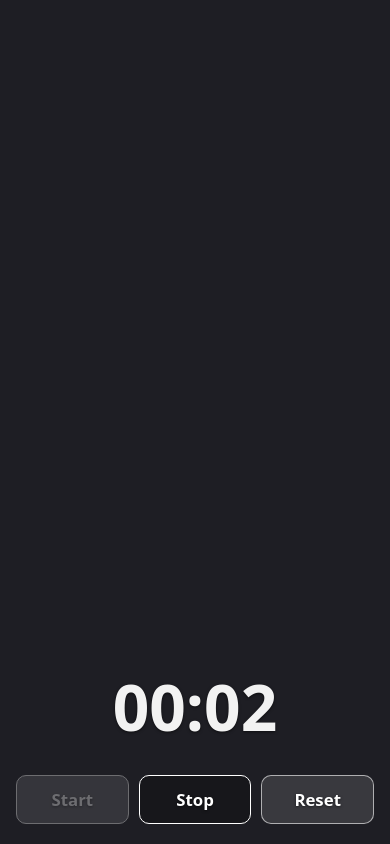
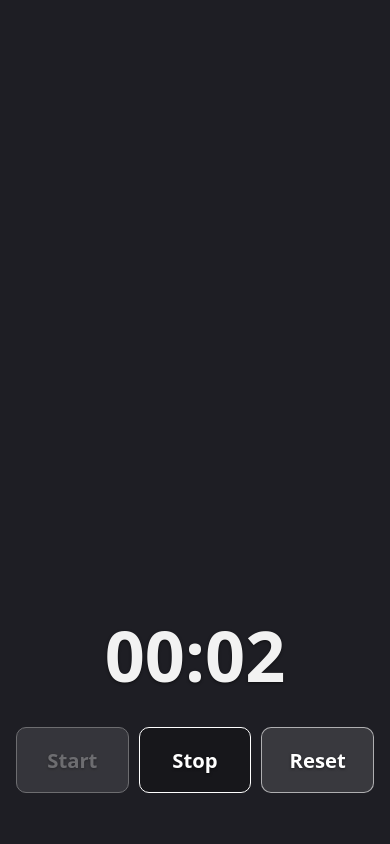
Before and after one commit to moniquehyho/traffic-light-timer, a plain HTML site: page remote.html in a window 390 px wide. Both pictures are taken after a click on the button "Start". Drawn offline with Linux system fonts and the light colour scheme.

Commit message:
Keep each colour on until the next, fit the minimised phone panel
- Green stays on until amber comes in, amber until red; red stays on
- Minimised phone panel fits the visible screen on any phone size or
  orientation (uses the dynamic viewport height and safe areas), so
  Resume/Stop/Reset never need scrolling
- Version tag on timer-core.js so phones pick up updates straight away

Co-Authored-By: Claude Opus 5.5 <noreply@anthropic.com>

```diff
--- a/remote.html
+++ b/remote.html
@@ -2,13 +2,14 @@
 <html lang="en">
 <head>
 <meta charset="UTF-8">
-<meta name="viewport" content="width=device-width, initial-scale=1.0">
+<meta name="viewport" content="width=device-width, initial-scale=1.0, viewport-fit=cover">
 <title>Timer Control</title>
 <style>
   * { box-sizing: border-box; }
   body {
     margin: 0;
     min-height: 100vh;
+    min-height: 100dvh;  /* the visible height, between the phone's address bar and toolbar */
     font-family: system-ui, -apple-system, "Segoe UI", sans-serif;
     background: #1e1e24;
     color: #f2f2f2;
@@ -25,14 +26,21 @@
     display: flex;
     flex-direction: column;
     gap: 14px;
-    padding: 14px 16px 20px;
+    padding: 14px max(16px, env(safe-area-inset-right)) max(20px, env(safe-area-inset-bottom)) max(16px, env(safe-area-inset-left));
     text-shadow: 0 1px 3px rgba(0, 0, 0, 0.55);
   }
   .clock { text-align: center; }
   #time { font-size: 3rem; font-weight: 600; font-variant-numeric: tabular-nums; line-height: 1.1; }
   #status { font-size: 0.9rem; min-height: 1.3em; }
-  body.compact #time { font-size: 4rem; }
-  body.compact .setup { display: none; }  /* while a timer is on: just the time and buttons */
+
+  /* While a timer is on: just the time and buttons, fitted to the visible screen so nothing
+     needs scrolling, and sized to the phone (smaller on short or landscape screens). */
+  body.compact { height: 100vh; height: 100dvh; overflow: hidden; }
+  body.compact .colour-area { min-height: 0; }
+  body.compact .setup { display: none; }
+  body.compact .panel { padding-bottom: max(6vh, 20px, env(safe-area-inset-bottom)); }
+  body.compact #time { font-size: clamp(2.5rem, min(18vw, 11dvh), 6rem); }
+  body.compact .buttons button { padding: clamp(10px, 2.2dvh, 18px) 12px; font-size: clamp(1rem, 2.4dvh, 1.3rem); }
 
   input, button {
     font: inherit;
@@ -78,7 +86,7 @@
   .history .empty { opacity: 0.75; }
 </style>
 <script src="https://cdn.jsdelivr.net/npm/peerjs@1.5.4/dist/peerjs.min.js"></script>
-<script src="timer-core.js"></script>
+<script src="timer-core.js?v=3"></script>
 </head>
 <body>
   <div class="colour-area"></div>
@@ -191,6 +199,7 @@
   function renderControls() {
     const connected = !!state;
     const active = connected && !!state.triggers;  // running or paused
+    if (active && !document.body.classList.contains('compact')) window.scrollTo(0, 0);
     document.body.classList.toggle('compact', active);  // only the time and buttons while a timer is on
     startBtn.disabled = !connected || state.running;
     startBtn.textContent = active && !state.running ? 'Resume' : 'Start';
--- a/timer-core.js
+++ b/timer-core.js
@@ -2,7 +2,6 @@
 // The big screen runs the timer and phones send it commands; a phone opened on its own runs
 // the timer itself with the same code.
 
-const FLASH_MS = 6000;          // how long green and amber show
 const IDLE_COLOUR = '#1e1e24';  // dark grey between colours
 
 const PALETTES = {
@@ -20,11 +19,12 @@ function fmtDuration(ms) {
 }
 function fmtClock(d) { return `${pad(d.getHours())}:${pad(d.getMinutes())}:${pad(d.getSeconds())}`; }
 
+// Each colour stays on from its minute mark until the next colour comes in; red stays on.
 function phaseAt(ms, t) {
   if (!t) return null;
   if (ms >= t.red) return 'red';
-  if (ms >= t.amber && ms < t.amber + FLASH_MS) return 'amber';
-  if (ms >= t.green && ms < t.green + FLASH_MS) return 'green';
+  if (ms >= t.amber) return 'amber';
+  if (ms >= t.green) return 'green';
   return null;
 }
 
@@ -107,7 +107,7 @@ function createTimer() {
     state() {
       return { running: !!startedAt, elapsedMs: elapsed(), triggers, history, palette };
     },
-    // Current screen colour: idle grey unless running and inside a colour's window.
+    // Current screen colour: idle grey until green comes in, or while paused.
     colour() {
       return phaseColour(startedAt ? phaseAt(elapsed(), triggers) : null, palette);
     },
```
Also changed, not shown: index.html (+1 -1 lines), 1 other file.
